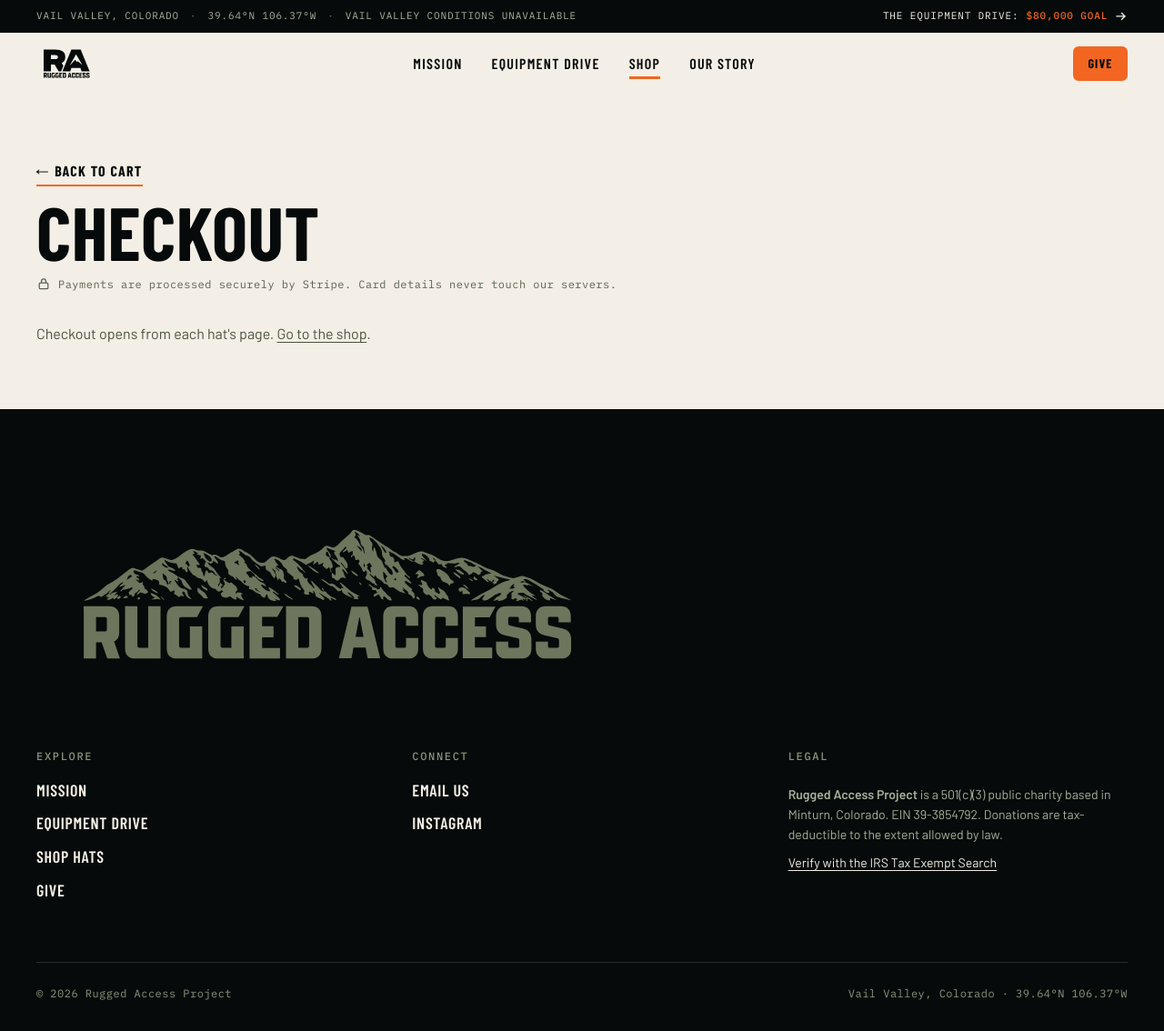
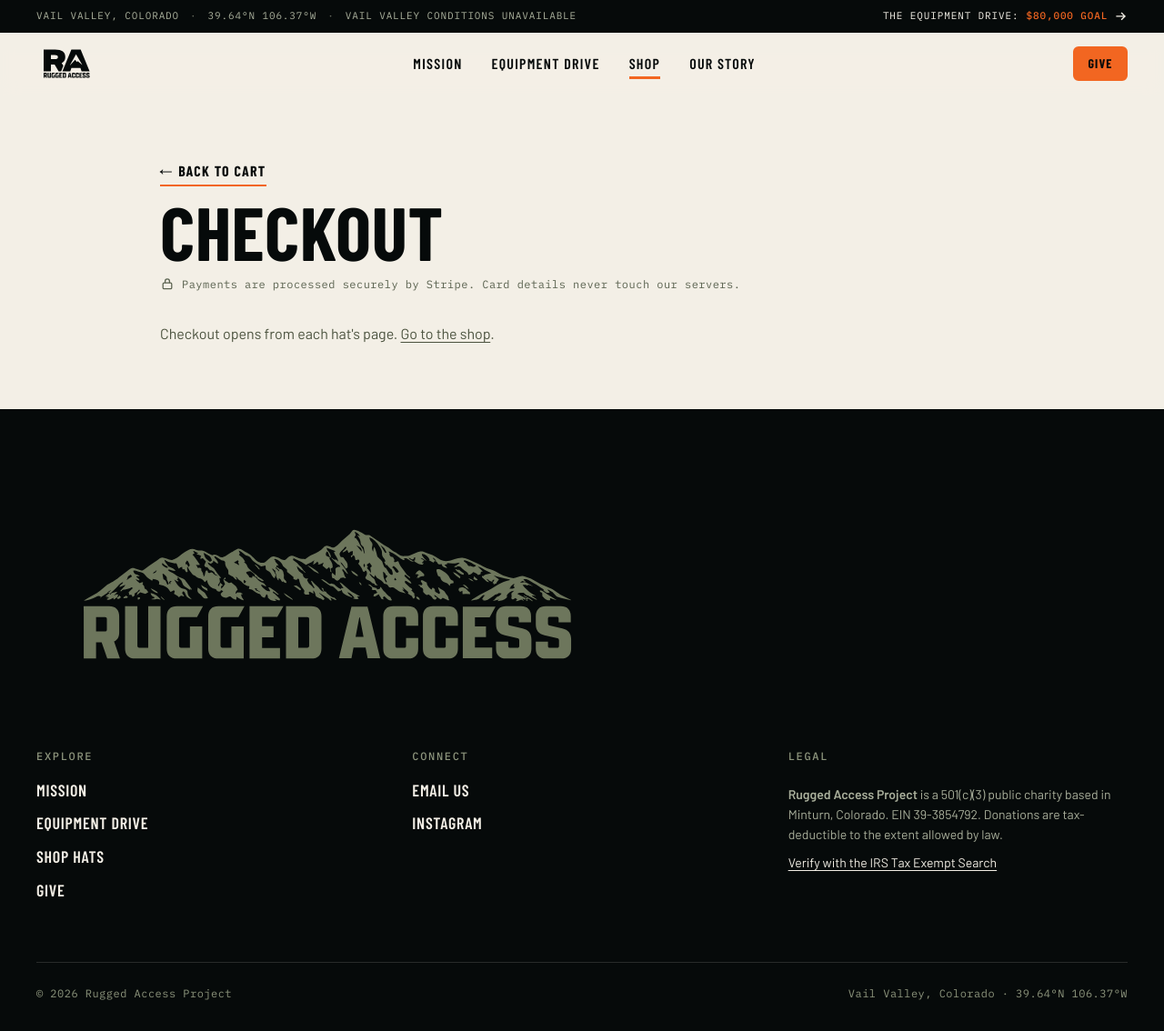
Before and after one commit to lukejohnston12/ruggedaccess-site, a Jekyll site: the page built from shop/checkout.html, in a window 1280 px wide and 1134 px high. Shown: the whole window at 91% size. Built offline with Jekyll 4.4.1, drawn with Linux system fonts in a browser that asks for light colours; some web fonts are replaced.

Commit message:
Align checkout column to Stripe's embedded form width
Stripe's embedded checkout caps at about 920px and centers itself, so it
looked narrow under a full-width heading. Narrow the checkout page column
to match so the back link, heading and both Stripe columns share one edge.

Co-Authored-By: Claude Opus 5.5 <noreply@anthropic.com>
Claude-Session: https://claude.ai/code/session_01B7R7PVneYnbsUh7osPhkaE

```diff
--- a/_includes/css/06-organisms.css
+++ b/_includes/css/06-organisms.css
@@ -427,6 +427,10 @@
 .checkout__title { font-size: var(--text-4xl); line-height: var(--leading-display); }
 /* No frame: Stripe's embedded form sits straight on the page so it reads as part of the site. */
 .checkout__frame { min-height: 32rem; }
+/* Stripe's embedded page tops out around 920px and centers itself. Narrow the whole
+   checkout column to that width so the back link, heading and both Stripe columns
+   share one left and right edge, instead of a small form floating in a wide page. */
+.checkout > .container { max-width: calc(58rem + var(--gutter) * 2); }
 .checkout__loading { padding: var(--space-8) 0; text-align: center; }
 .checkout__error, .checkout__empty { display: grid; gap: var(--space-3); padding: var(--space-6); border: 1px dashed var(--color-border-strong); border-radius: var(--radius-md); background: var(--color-surface); }
 .checkout__error[hidden], .checkout__empty[hidden], .checkout__loading[hidden] { display: none; }
```
